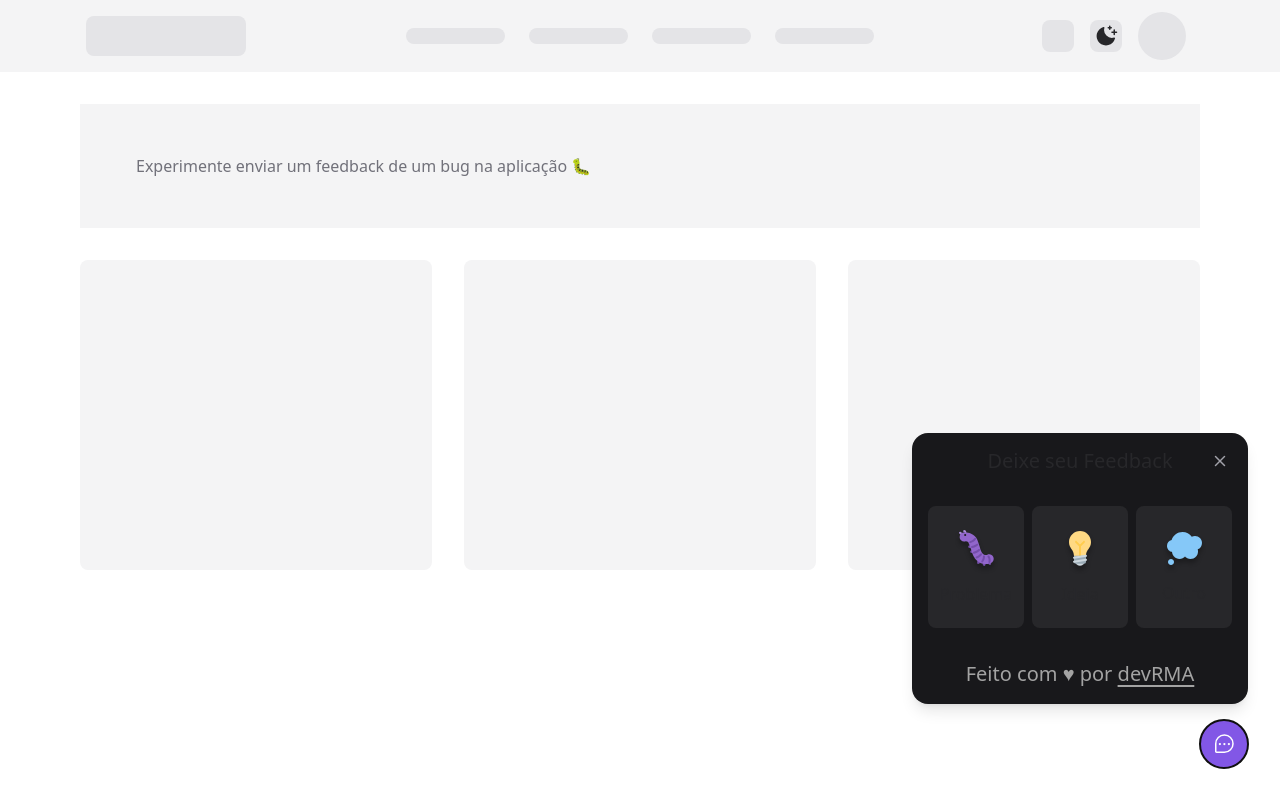
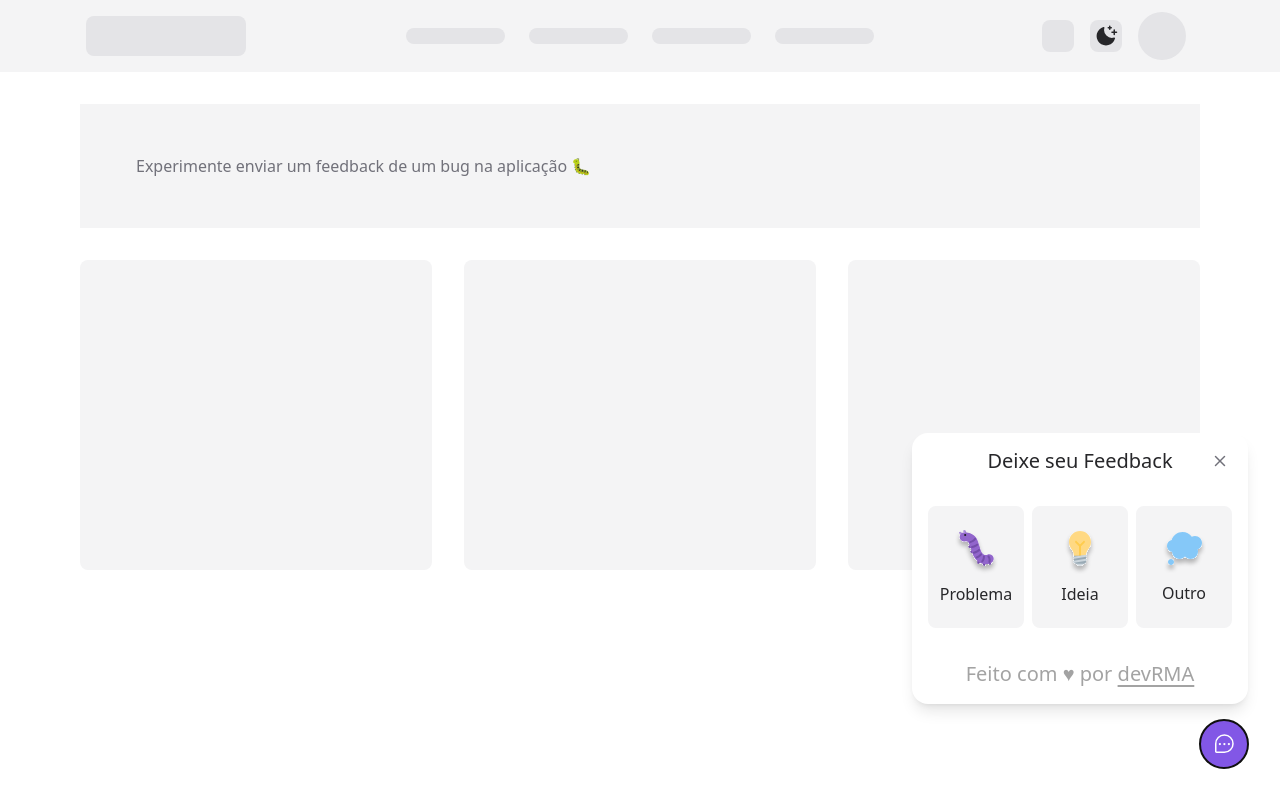
Before and after one commit to devRMA/NLW-Return, a React (Vite) app in the folder web/: page / in a window 1280 px wide. Both pictures are taken after a click on the button "Feedback". Built offline with nearby package versions, Linux system fonts and the light colour scheme.

Commit message:
added dark and light theme

```diff
--- a/web/src/components/CloseButton.tsx
+++ b/web/src/components/CloseButton.tsx
@@ -4,7 +4,7 @@ import { X } from "phosphor-react";
 export function CloseButton() {
     return (
         <Popover.Button
-            className="top-5 right-5 absolute text-zinc-400 hover:text-zinc-100"
+            className="top-5 right-5 absolute text-zinc-500 dark:text-zinc-400 hover:text-zinc-800 dark:hover:text-zinc-100"
             title="Fechar formulário de Feedback"
         >
             <X weight="bold" className="w-4 h-4" />
--- a/web/src/components/WidgetForm/ScreenshotButton.tsx
+++ b/web/src/components/WidgetForm/ScreenshotButton.tsx
@@ -29,7 +29,7 @@ export function ScreenshotButton({
         return (
             <button
                 type="button"
-                className="p-1 w-10 h-10 rounded-md flex justify-end items-end text-zinc-400 hover:text-zinc-100 transition-colors"
+                className="p-1 w-10 h-10 rounded-md flex justify-end items-end text-zinc-800 dark:text-zinc-400 hover:text-zinc-500 dark:hover:text-zinc-100 transition-colors"
                 onClick={() => onScreenshotTook(null)}
                 style={{
                     backgroundImage: `url(${screenshot})`,
@@ -46,7 +46,7 @@ export function ScreenshotButton({
         <button
             type="button"
             onClick={handleTakeScreenshot}
-            className="p-2 bg-zinc-800 rounded-md border-transparent hover:bg-zinc-700 focus:outline-none focus:ring-2 focus:ring-offset-2 focus:ring-offset-zinc-900 focus:ring-brand-500 transition-colors"
+            className="p-2 bg-zinc-100 dark:bg-zinc-800 rounded-md border-transparent hover:bg-zinc-200 dark:hover:bg-zinc-700 focus:outline-none focus:ring-2 focus:ring-offset-2 focus:ring-offset-white dark:focus:ring-offset-zinc-900 focus:ring-brand-500 transition-colors"
         >
             {isTakingScreenshot ? <Loading /> : <Camera className="w-6 h-6" />}
         </button>
--- a/web/src/components/WidgetForm/Steps/FeedbackContentStep.tsx
+++ b/web/src/components/WidgetForm/Steps/FeedbackContentStep.tsx
@@ -38,7 +38,7 @@ export function FeedbackContentStep({
             <header>
                 <button
                     type="button"
-                    className="top-5 left-5 absolute text-zinc-400 hover:text-zinc-100"
+                    className="top-5 left-5 absolute text-zinc-500 dark:text-zinc-400 hover:text-zinc-800 dark:hover:text-zinc-100"
                     onClick={onFeedbackRestartRequested}
                 >
                     <ArrowLeft weight="bold" className="w-4 h-4" />
@@ -57,7 +57,7 @@ export function FeedbackContentStep({
 
             <form onSubmit={handleSubmitFeedback} className="my-4 w-full">
                 <textarea
-                    className="min-w-[304px] w-full min-h-[112px] text-sm placeholder-zinc-400 text-zinc-100 border-zinc-600 bg-transparent rounded-md focus:border-brand-500 focus:ring-brand-500 focus:ring-1 focus:outline-none resize-none scrollbar scrollbar-thumb-zinc-700 scrollbar-track-transparent scrollbar-thin"
+                    className="min-w-[304px] w-full min-h-[112px] text-sm placeholder-zinc-600 dark:placeholder-zinc-400 text-zinc-800 dark:text-zinc-100 border-zinc-400 dark:border-zinc-600 bg-transparent rounded-md focus:border-brand-500 focus:ring-brand-500 focus:ring-1 focus:outline-none resize-none scrollbar scrollbar-thumb-zinc-200 dark:scrollbar-thumb-zinc-700 scrollbar-track-transparent scrollbar-thin"
                     placeholder="Conte com detalhes o que está acontecendo..."
                     onChange={(e) => setComment(e.target.value)}
                     value={comment}
@@ -72,7 +72,7 @@ export function FeedbackContentStep({
                     <button
                         type="submit"
                         disabled={comment.length === 0}
-                        className="p-2 bg-brand-500 rounded-md border-transparent flex-1 flex justify-center items-center text-sm hover:bg-brand-300 focus:outline-none focus:ring-2 focus:ring-offset-2 focus:ring-offset-zinc-900 focus:ring-brand-500 transition-colors disabled:opacity-50 disabled:cursor-not-allowed disabled:hover:bg-brand-500"
+                        className="p-2 bg-brand-500 rounded-md border-transparent flex-1 flex justify-center items-center text-sm text-white hover:bg-brand-300 focus:outline-none focus:ring-2 focus:ring-offset-2 focus:ring-offset-zinc-900 focus:ring-brand-500 transition-colors disabled:opacity-50 disabled:cursor-not-allowed disabled:hover:bg-brand-500"
                     >
                         Enviar feedback
                     </button>
--- a/web/src/components/WidgetForm/Steps/FeedbackSuccess.tsx
+++ b/web/src/components/WidgetForm/Steps/FeedbackSuccess.tsx
@@ -22,7 +22,7 @@ export function FeedbackSuccessStep({
                 <button
                     type="button"
                     onClick={onFeedbackRestartRequested}
-                    className="py-2 px-6 mt-6 bg-zinc-800 rounded-md border-transparent text-sm leading-6 hover:bg-zinc-700 transition-colors focus:outline-none focus:ring-2 focus:ring-offset-2 focus:ring-offset-zinc-900 focus:ring-brand-500 disabled:opacity-50 disabled:cursor-not-allowed disabled:hover:bg-brand-500"
+                    className="py-2 px-6 mt-6 bg-zinc-100 dark:bg-zinc-800 rounded-md border-transparent text-sm leading-6 hover:bg-zinc-200 dark:hover:bg-zinc-700 transition-colors focus:outline-none focus:ring-2 focus:ring-offset-2 focus:ring-offset-white dark:focus:ring-offset-zinc-900 focus:ring-brand-500 disabled:opacity-50 disabled:cursor-not-allowed disabled:hover:bg-brand-500"
                 >
                     Quero enviar outro
                 </button>
--- a/web/src/components/WidgetForm/Steps/FeedbackTypeStep.tsx
+++ b/web/src/components/WidgetForm/Steps/FeedbackTypeStep.tsx
@@ -17,7 +17,7 @@ export function FeedbackTypeStep({ onFeedbackTypeChanged }: FeedbackTypeProps) {
                     return (
                         <button
                             key={key}
-                            className="bg-zinc-800 rounded-lg py-5 w-24 flex-1 flex flex-col items-center gap-2 border-2 border-transparent hover:border-brand-500 focus:border-brand-500 focus:outline-none"
+                            className="bg-zinc-100 dark:bg-zinc-800 rounded-lg py-5 w-24 flex-1 flex flex-col items-center gap-2 border-2 border-transparent hover:border-brand-500 focus:border-brand-500 focus:outline-none"
                             type="button"
                             onClick={() =>
                                 onFeedbackTypeChanged(key as FeedbackType)
--- a/web/src/components/WidgetForm/index.tsx
+++ b/web/src/components/WidgetForm/index.tsx
@@ -43,7 +43,7 @@ export function WidgetForm() {
     }
 
     return (
-        <div className="bg-zinc-900 p-4 relative rounded-2xl mb-4 flex flex-col items-center shadow-lg w-[calc(100vw-2rem)] md:w-auto">
+        <div className="bg-white dark:bg-zinc-900 p-4 relative rounded-2xl mb-4 flex flex-col items-center shadow-lg w-[calc(100vw-2rem)] md:w-auto">
             {feedbackSent ? (
                 <FeedbackSuccessStep
                     onFeedbackRestartRequested={handleRestartFeedback}
```
